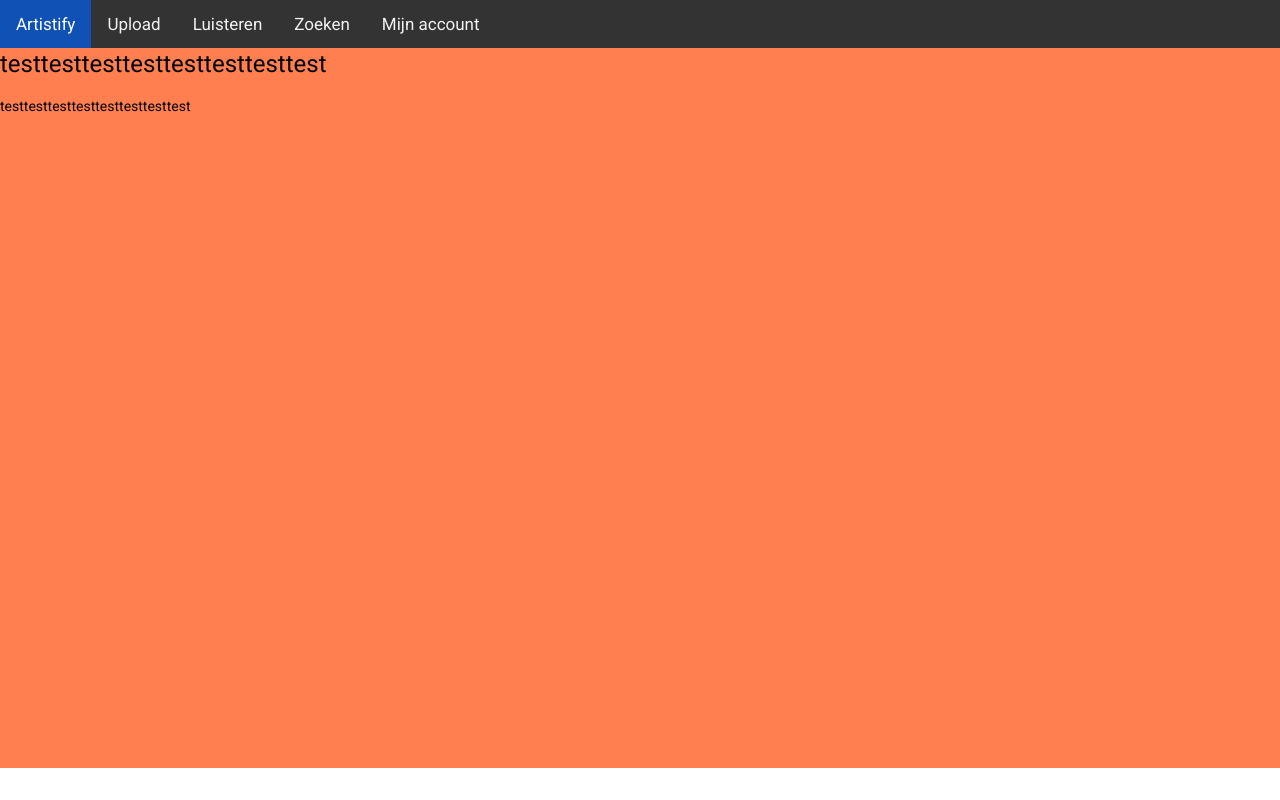
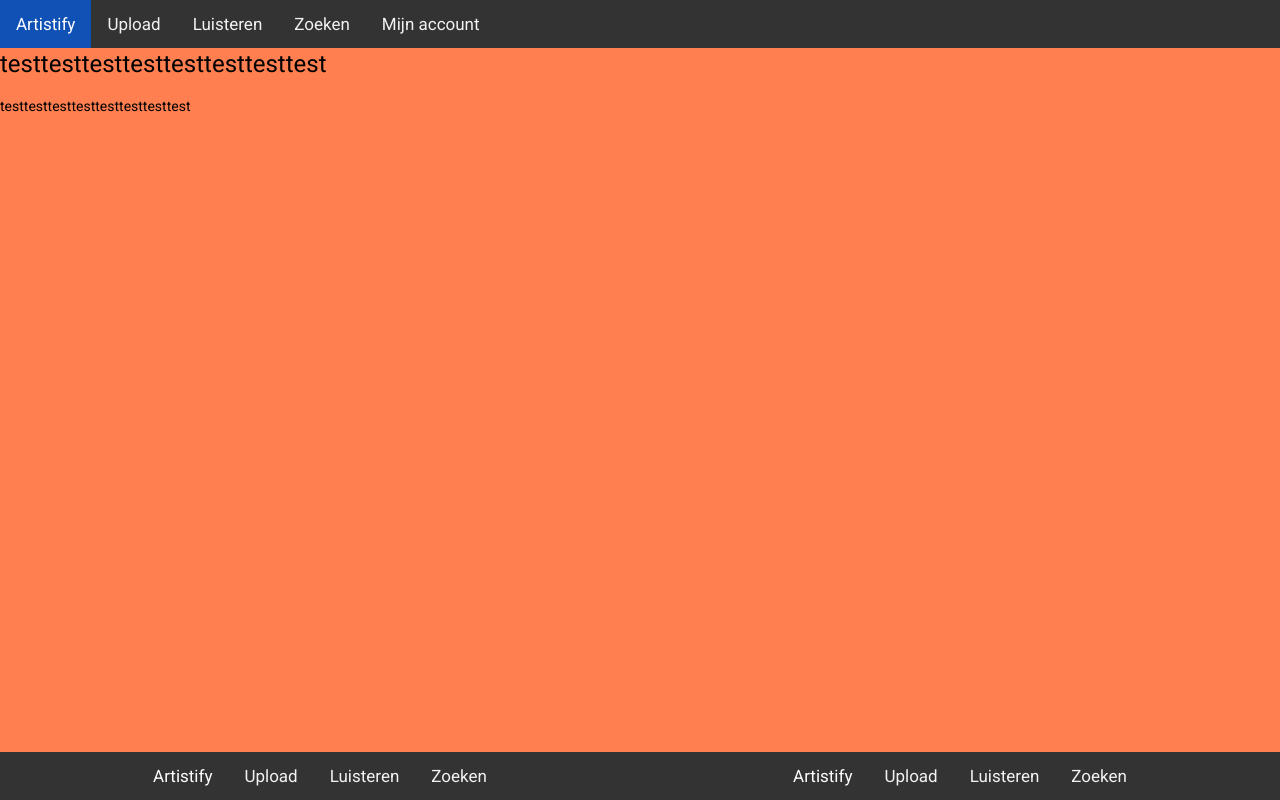
Before and after one commit to JosDJ/Project-2.4, an Angular app in the folder frontend/: page / in a window 1280 px wide. Built offline with nearby package versions, Linux system fonts and the light colour scheme.

Commit message:
frontend

```diff
--- a/frontend/src/app/app.component.css
+++ b/frontend/src/app/app.component.css
@@ -1,5 +1,6 @@
 .mainscreen {
-    height: 90vh;
+    /* height: 70vh; */
+    height: calc(100vh - 6rem);
     background-color: coral;
   }
 
@@ -7,3 +8,7 @@
     height: 100%;
     margin: 0;
   }
+
+  mat-grid-tile {
+    background: #333;
+  }
--- a/frontend/src/app/app.component.html
+++ b/frontend/src/app/app.component.html
@@ -1,5 +1,5 @@
 <div class="container">
-    <div class="row">
+    <div class="toprow">
         <app-navigationbuttons></app-navigationbuttons>
     </div>
 
@@ -11,7 +11,18 @@
     </div>
     </body>
 
-    <!-- <div class="row">
-        hier komt de musicplayer
-    </div> -->
+    <div class="bottomrow">
+        <mat-grid-list cols="2" rowHeight="{{desired_rowHeight}}" gutterSize="0">
+            <mat-grid-tile>
+                <div class="toprow">
+                    <app-musicplayerbuttons></app-musicplayerbuttons>
+                </div>
+            </mat-grid-tile>
+            <mat-grid-tile>
+                <div class="toprow">
+                    <app-musicplayertimer></app-musicplayertimer>
+                </div>
+            </mat-grid-tile>
+        </mat-grid-list>
+    </div>
 </div>
--- a/frontend/src/app/app.component.ts
+++ b/frontend/src/app/app.component.ts
@@ -7,4 +7,6 @@ import { Component } from '@angular/core';
 })
 export class AppComponent {
   title = 'frontend';
+
+  desired_rowHeight = '3rem';
 }
--- a/frontend/src/app/musicplayer/musicplayer.module.ts
+++ b/frontend/src/app/musicplayer/musicplayer.module.ts
@@ -10,6 +10,10 @@ import { MusicplayerbuttonsComponent } from './musicplayerbuttons/musicplayerbut
     MusicplayertimerComponent,
     MusicplayerbuttonsComponent
   ],
+  exports: [
+    MusicplayertimerComponent,
+    MusicplayerbuttonsComponent
+  ],
   imports: [
     CommonModule
   ]
--- a/frontend/src/app/musicplayer/musicplayerbuttons/musicplayerbuttons.component.css
+++ b/frontend/src/app/musicplayer/musicplayerbuttons/musicplayerbuttons.component.css
@@ -0,0 +1,32 @@
+/* Add a black background color to the top navigation */
+.musicbar {
+    background-color: #333;
+    overflow: hidden;
+  }
+
+  /* Style the links inside the navigation bar */
+  .musicbar a {
+    float: left;
+    color: #f2f2f2;
+    text-align: center;
+    padding: 14px 16px;
+    text-decoration: none;
+    font-size: 17px;
+  }
+
+  /* Change the color of links on hover */
+  .musicbar a:hover {
+    background-color: #ddd;
+    color: black;
+  }
+
+  /* Add a color to the active/current link */
+  .musicbar a.active {
+    background-color: #333;
+    color: white;
+  }
+
+  /* Hide the link that should open and close the topnav on small screens */
+  .musicbar .icon {
+  display: none;
+  }
--- a/frontend/src/app/musicplayer/musicplayerbuttons/musicplayerbuttons.component.html
+++ b/frontend/src/app/musicplayer/musicplayerbuttons/musicplayerbuttons.component.html
@@ -1 +1,8 @@
-<p>musicplayerbuttons works!</p>
+<link rel="stylesheet" href="https://cdnjs.cloudflare.com/ajax/libs/font-awesome/4.7.0/css/font-awesome.min.css">
+
+<div class="musicbar" id="myMusicbar">
+    <a class="active" href="#artistify">Artistify</a>
+    <a href="#upload">Upload</a>
+    <a href="#luisteren">Luisteren</a>
+    <a href="#zoeken">Zoeken</a>
+  </div>
--- a/frontend/src/app/musicplayer/musicplayertimer/musicplayertimer.component.css
+++ b/frontend/src/app/musicplayer/musicplayertimer/musicplayertimer.component.css
@@ -0,0 +1,56 @@
+/* Add a black background color to the top navigation */
+.topnav {
+    background-color: #333;
+    overflow: hidden;
+  }
+
+  /* Style the links inside the navigation bar */
+  .topnav a {
+    float: left;
+    color: #f2f2f2;
+    text-align: center;
+    padding: 14px 16px;
+    text-decoration: none;
+    font-size: 17px;
+  }
+
+  /* Change the color of links on hover */
+  .topnav a:hover {
+    background-color: #ddd;
+    color: black;
+  }
+
+  /* Add a color to the active/current link */
+  .topnav a.active {
+    background-color: #333;
+    color: white;
+  }
+
+  /* Hide the link that should open and close the topnav on small screens */
+  .topnav .icon {
+  display: none;
+  }
+
+  /* When the screen is less than 600 pixels wide, hide all links, except for the first one ("Home"). Show the link that contains should open and close the topnav (.icon) */
+  @media screen and (max-width: 600px) {
+  .topnav a:not(:first-child) {display: none;}
+  .topnav a.icon {
+    float: right;
+    display: block;
+  }
+  }
+
+  /* The "responsive" class is added to the topnav with JavaScript when the user clicks on the icon. This class makes the topnav look good on small screens (display the links vertically instead of horizontally) */
+  @media screen and (max-width: 600px) {
+  .topnav.responsive {position: relative;}
+  .topnav.responsive a.icon {
+    position: absolute;
+    right: 0;
+    top: 0;
+  }
+  .topnav.responsive a {
+    float: none;
+    display: block;
+    text-align: left;
+  }
+  }
--- a/frontend/src/app/musicplayer/musicplayertimer/musicplayertimer.component.html
+++ b/frontend/src/app/musicplayer/musicplayertimer/musicplayertimer.component.html
@@ -1 +1,8 @@
-<p>musicplayertimer works!</p>
+<link rel="stylesheet" href="https://cdnjs.cloudflare.com/ajax/libs/font-awesome/4.7.0/css/font-awesome.min.css">
+
+<div class="topnav" id="myTopnav">
+    <a class="active" href="#artistify">Artistify</a>
+    <a href="#upload">Upload</a>
+    <a href="#luisteren">Luisteren</a>
+    <a href="#zoeken">Zoeken</a>
+  </div>
--- a/frontend/src/app/navigationbar/navigationbuttons/navigationbuttons.component.html
+++ b/frontend/src/app/navigationbar/navigationbuttons/navigationbuttons.component.html
@@ -6,7 +6,7 @@
     <a href="#luisteren">Luisteren</a>
     <a href="#zoeken">Zoeken</a>
     <a href="#mijnaccount">Mijn account</a>
-    <a href="javascript:void(0);" class="icon" (click)="myFunction()">
+    <a href="javascript:void(0);" class="icon" (click)="openTopnav()">
       <i class="fa fa-bars"></i>
     </a>
   </div>
--- a/frontend/src/app/navigationbar/navigationbuttons/navigationbuttons.component.ts
+++ b/frontend/src/app/navigationbar/navigationbuttons/navigationbuttons.component.ts
@@ -12,7 +12,7 @@ export class NavigationbuttonsComponent implements OnInit {
   ngOnInit(): void {
   }
 
-    myFunction() {
+  openTopnav() {
     var x: any = document.getElementById("myTopnav");
     if (x.className === "topnav") {
       x.className += " responsive";
```
Also changed, not shown: frontend/src/app/app.module.ts (+8 -1 lines). Lines whose indentation alone changed are shown as unchanged.
